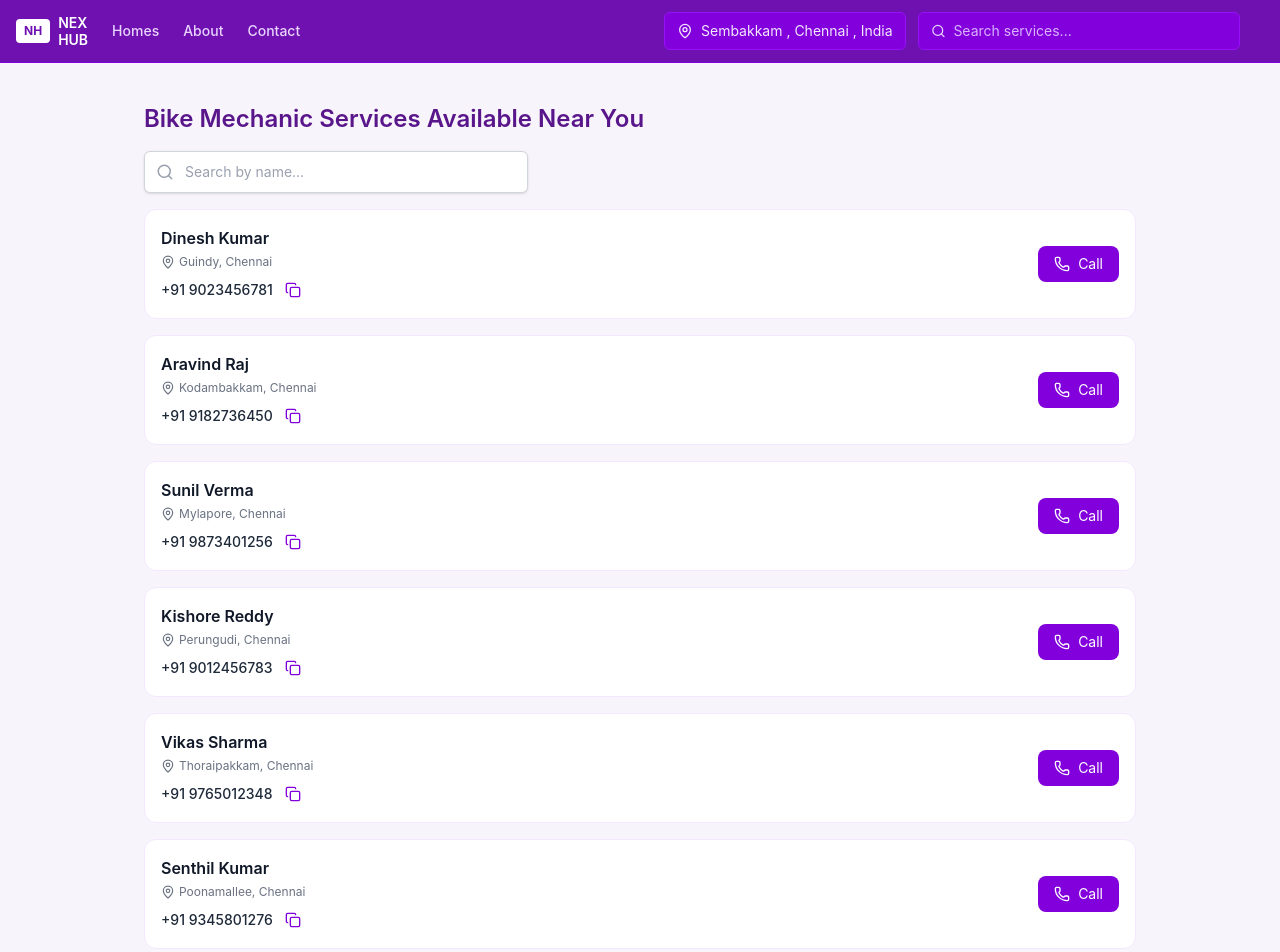
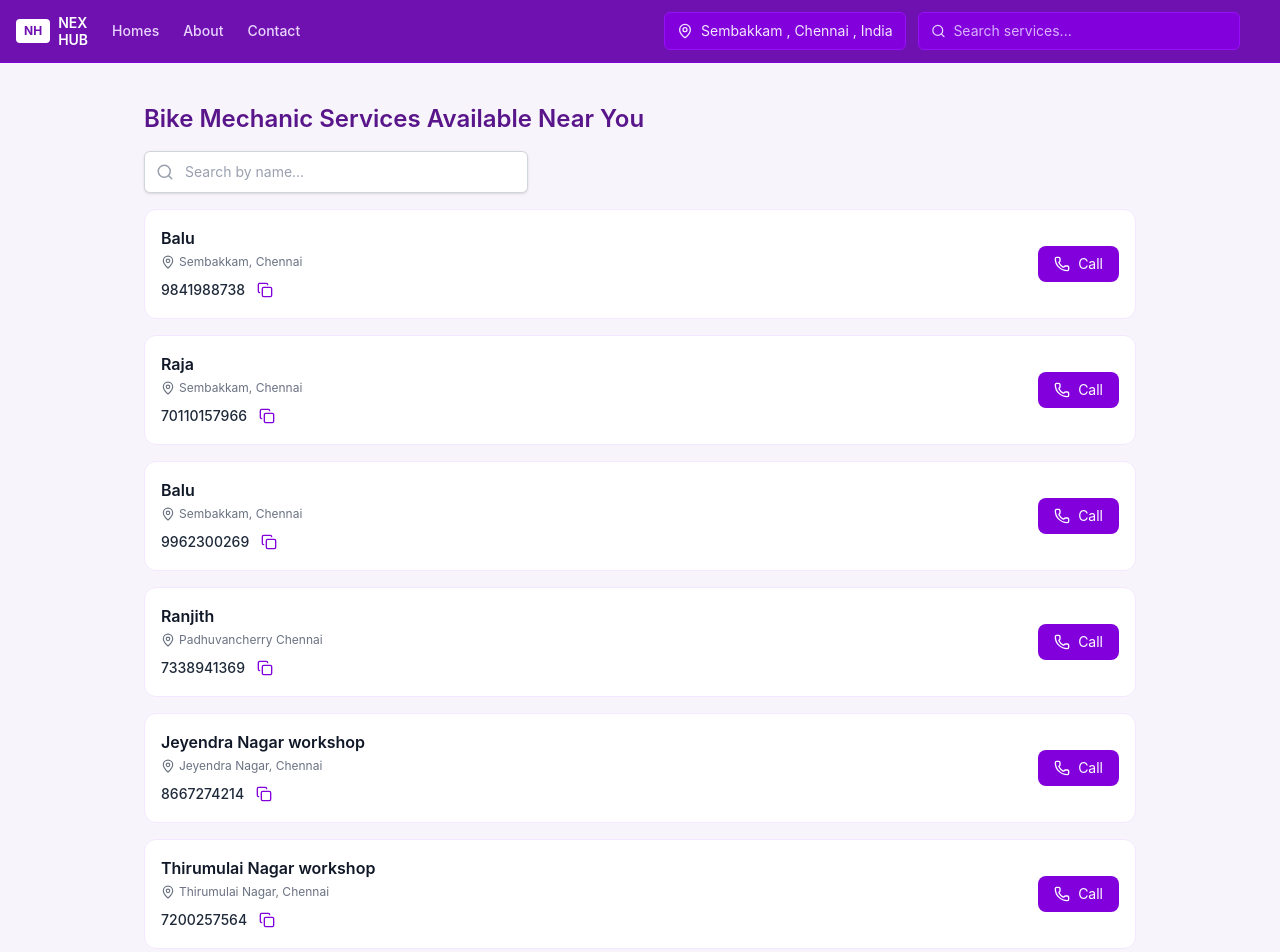
Before and after one commit to Mukunthan-A-R/nexhub, a React (Vite) app: page /bike-mechanic in a window 1280 px wide. Shown: the top 952 px of the page. Built offline with nearby package versions, Linux system fonts and the light colour scheme.

Commit message:
adding bike mechanic datas

```diff
--- a/src/pages/BikeMechanic.jsx
+++ b/src/pages/BikeMechanic.jsx
@@ -6,40 +6,40 @@ import ServiceList from "../components/ServiceList";
 const BikeMechanic = () => {
   const data = [
     {
-      name: "Dinesh Kumar",
+      name: "Balu",
       role: "Bike Mechanic",
-      phone: "+91 9023456781",
-      location: "Guindy, Chennai",
+      phone: "9841988738",
+      location: "Sembakkam, Chennai",
     },
     {
-      name: "Aravind Raj",
+      name: "Raja",
       role: "Bike Mechanic",
-      phone: "+91 9182736450",
-      location: "Kodambakkam, Chennai",
+      phone: "70110157966",
+      location: "Sembakkam, Chennai",
     },
     {
-      name: "Sunil Verma",
+      name: "Balu",
       role: "Bike Mechanic",
-      phone: "+91 9873401256",
-      location: "Mylapore, Chennai",
+      phone: "9962300269",
+      location: "Sembakkam, Chennai",
     },
     {
-      name: "Kishore Reddy",
+      name: "Ranjith",
       role: "Bike Mechanic",
-      phone: "+91 9012456783",
-      location: "Perungudi, Chennai",
+      phone: "7338941369",
+      location: "Padhuvancherry Chennai",
     },
     {
-      name: "Vikas Sharma",
+      name: "Jeyendra Nagar workshop",
       role: "Bike Mechanic",
-      phone: "+91 9765012348",
-      location: "Thoraipakkam, Chennai",
+      phone: "8667274214",
+      location: "Jeyendra Nagar, Chennai",
     },
     {
-      name: "Senthil Kumar",
+      name: "Thirumulai Nagar workshop",
       role: "Bike Mechanic",
-      phone: "+91 9345801276",
-      location: "Poonamallee, Chennai",
+      phone: "7200257564",
+      location: "Thirumulai Nagar, Chennai",
     },
   ];
 
```
